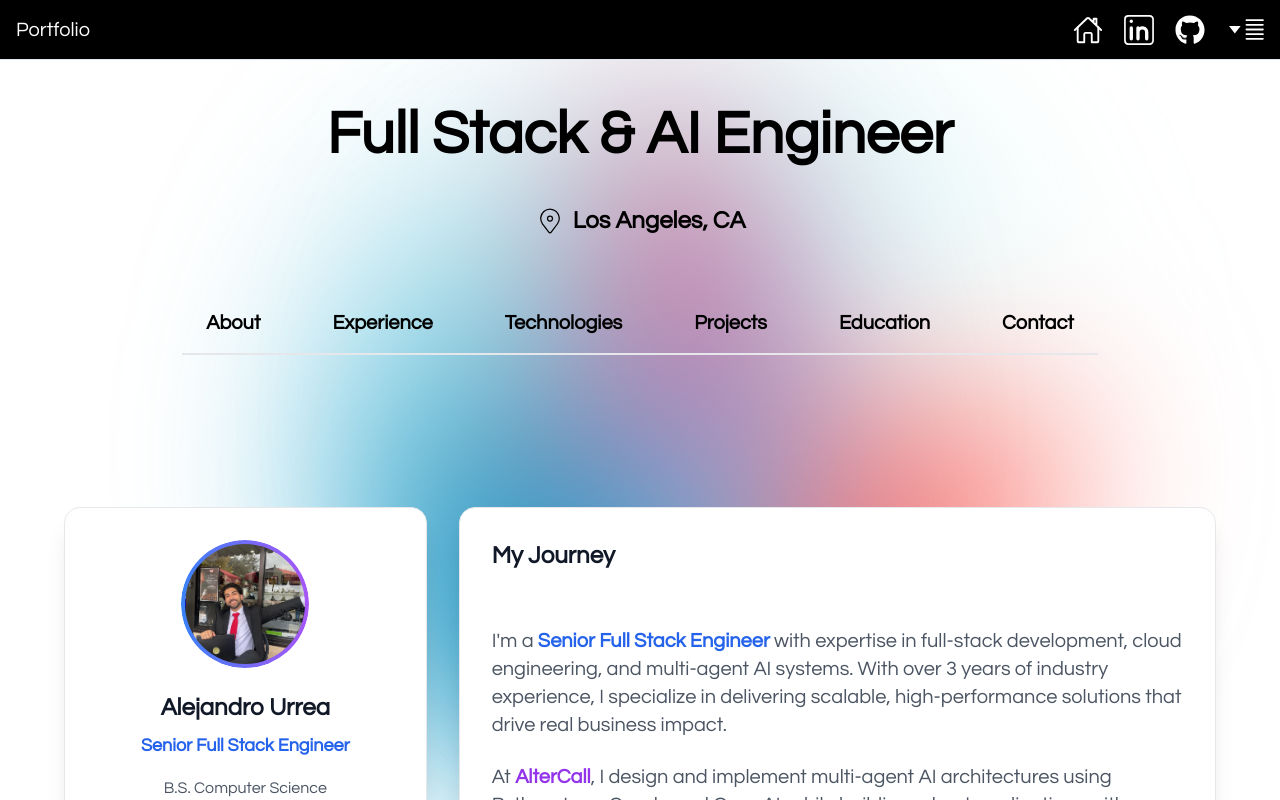
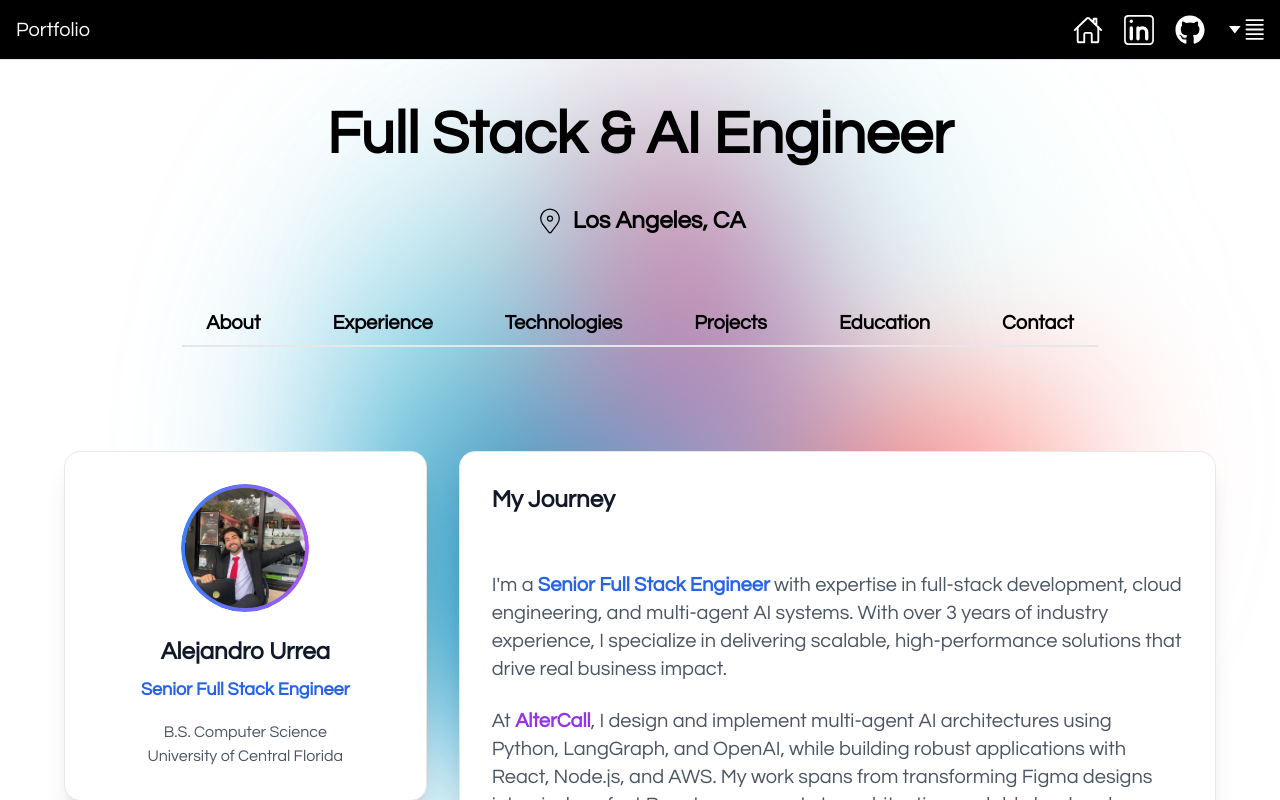
Before and after one commit to JoseAUrrea/CSportfolio, a Next.js app: page / in a window 1280 px wide. Shown: the top 800 px of the page. Built offline with nearby package versions, Linux system fonts and the light colour scheme.

Commit message:
update to padding on nav to lift up about section

```diff
--- a/src/app/page.tsx
+++ b/src/app/page.tsx
@@ -95,7 +95,7 @@ export default function Home() {
           <span className='text-xl md:text-2xl ml-2 font-bold'>Los Angeles, CA</span>
         </p>
 
-        <nav className="flex justify-center mt-10 mb-16 pb-2 z-20 overflow-auto border-b-2">
+        <nav className="flex justify-center mt-10 mb-4 z-20 overflow-auto border-b-2">
           <div className="flex space-x-4 sm:space-x-6">
           <a
             href="#about"
```
